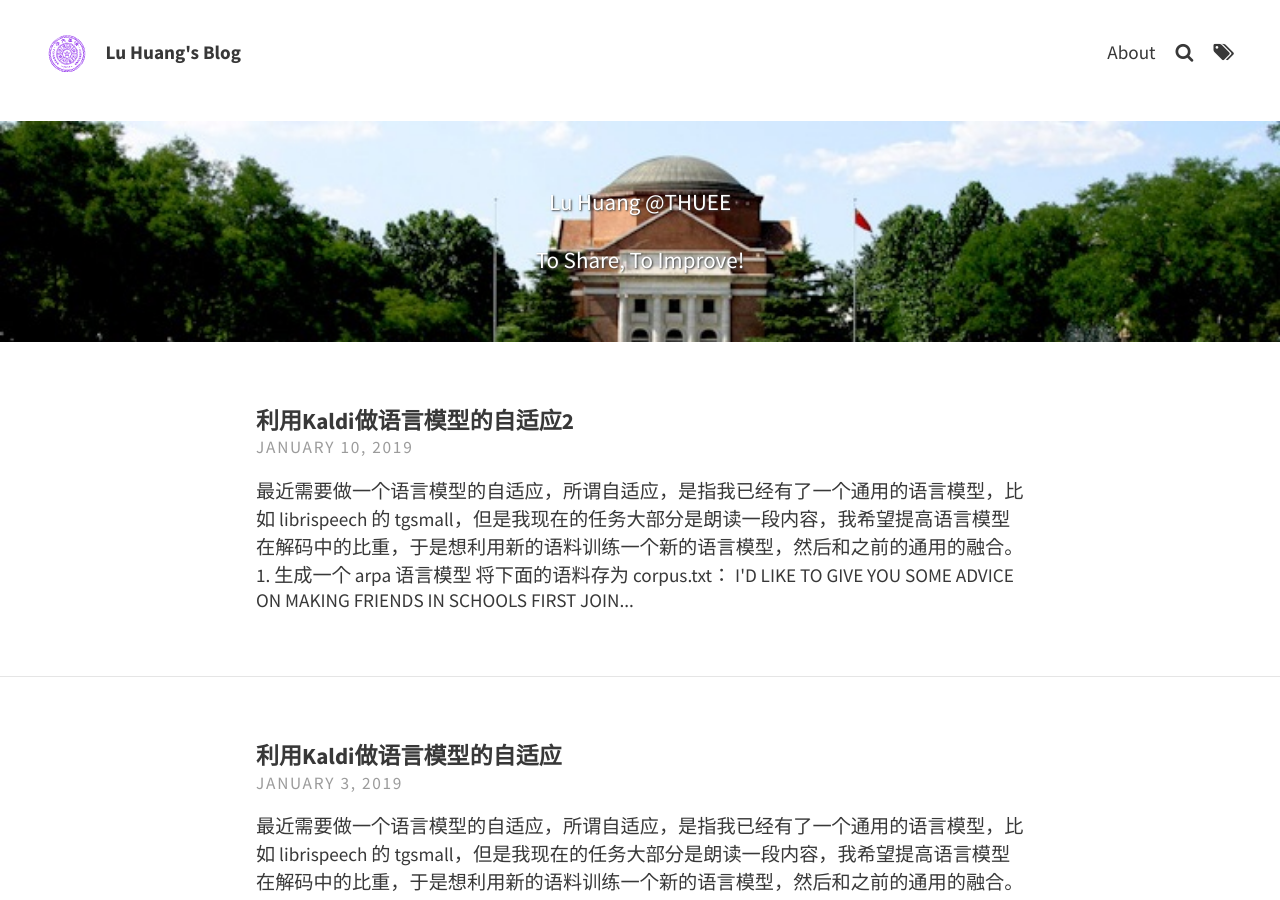
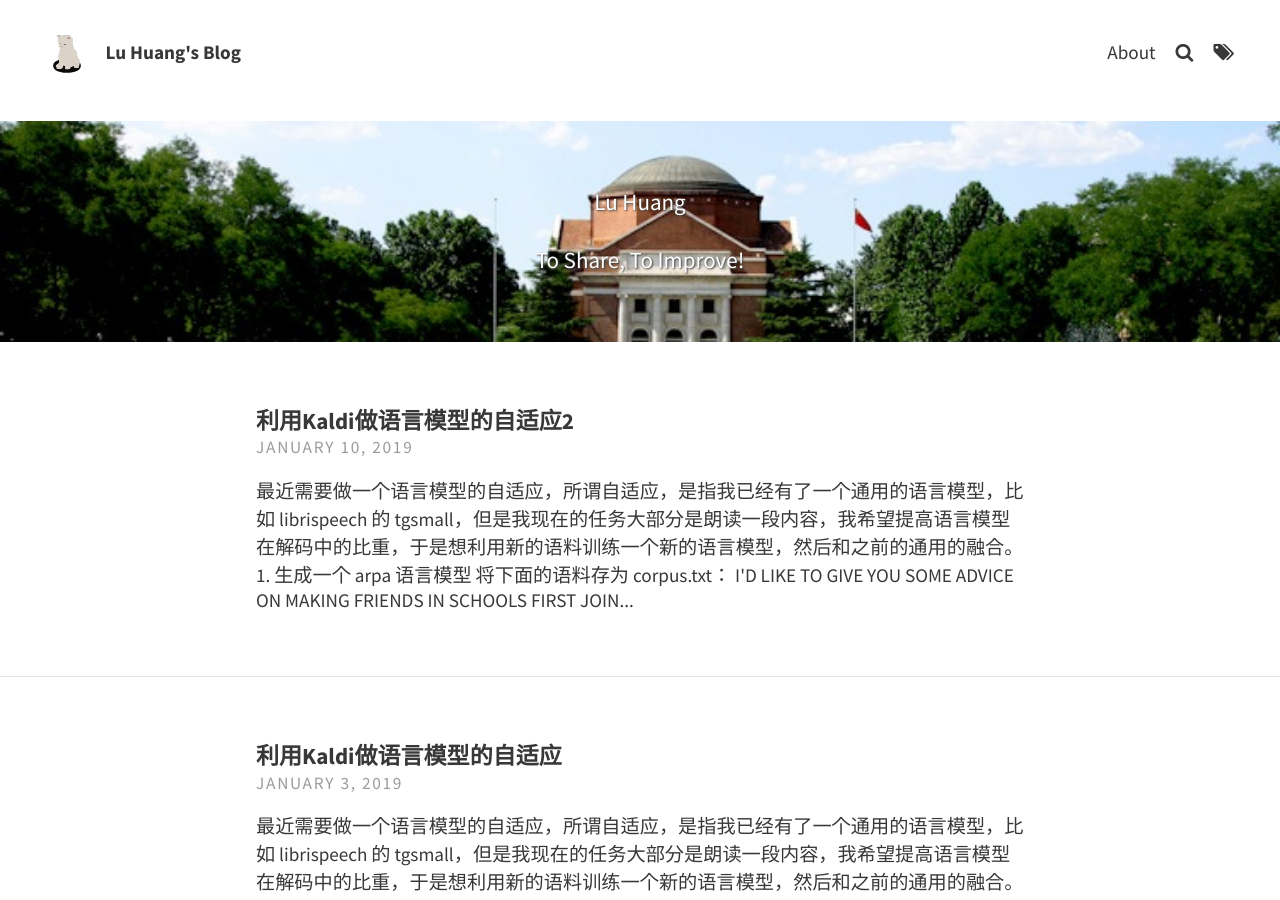
Before and after one commit to hlthu/hlthu.github.io, a Jekyll site: the page built from index.html, in a window 1280 px wide and 900 px high. Built offline with Jekyll 4.4.1, drawn with Linux system fonts in a browser that asks for light colours; the list of posts is cut into pages by our own code; comment, search, counter and statistics services are not loaded.

Commit message:
Update _config.yml

```diff
--- a/_config.yml
+++ b/_config.yml
@@ -6,14 +6,14 @@ url: "https://hlthu.github.io"
 theme_settings:
   # Meta
   title: Lu Huang's Blog
-  avatar: assets/img/triangle.svg
+  avatar: assets/img/22684042.svg
   favicon: assets/favicon.ico
   gravatar: # Email MD5 hash
   description: "Lu Huang's Blog" # used by search engines
 
   # Header and footer text
   header_text: > #two or three lines to describe your site
-     <p>Lu Huang @THUEE</p>
+     <p>Lu Huang</p>
      <p>To Share, To Improve!</p>
   header_text_feature_image: assets/img/thu.jpg
   footer_text: >
```
